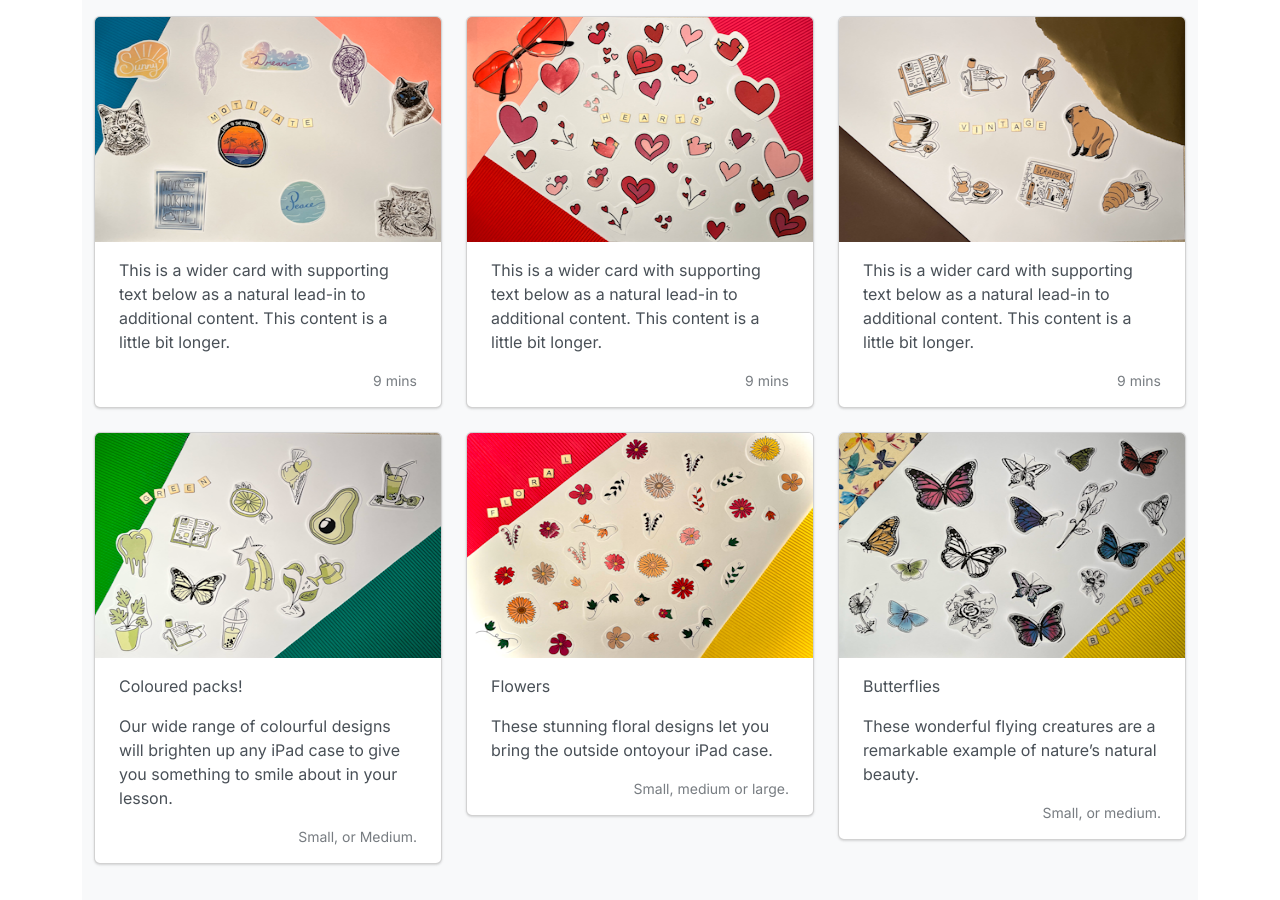
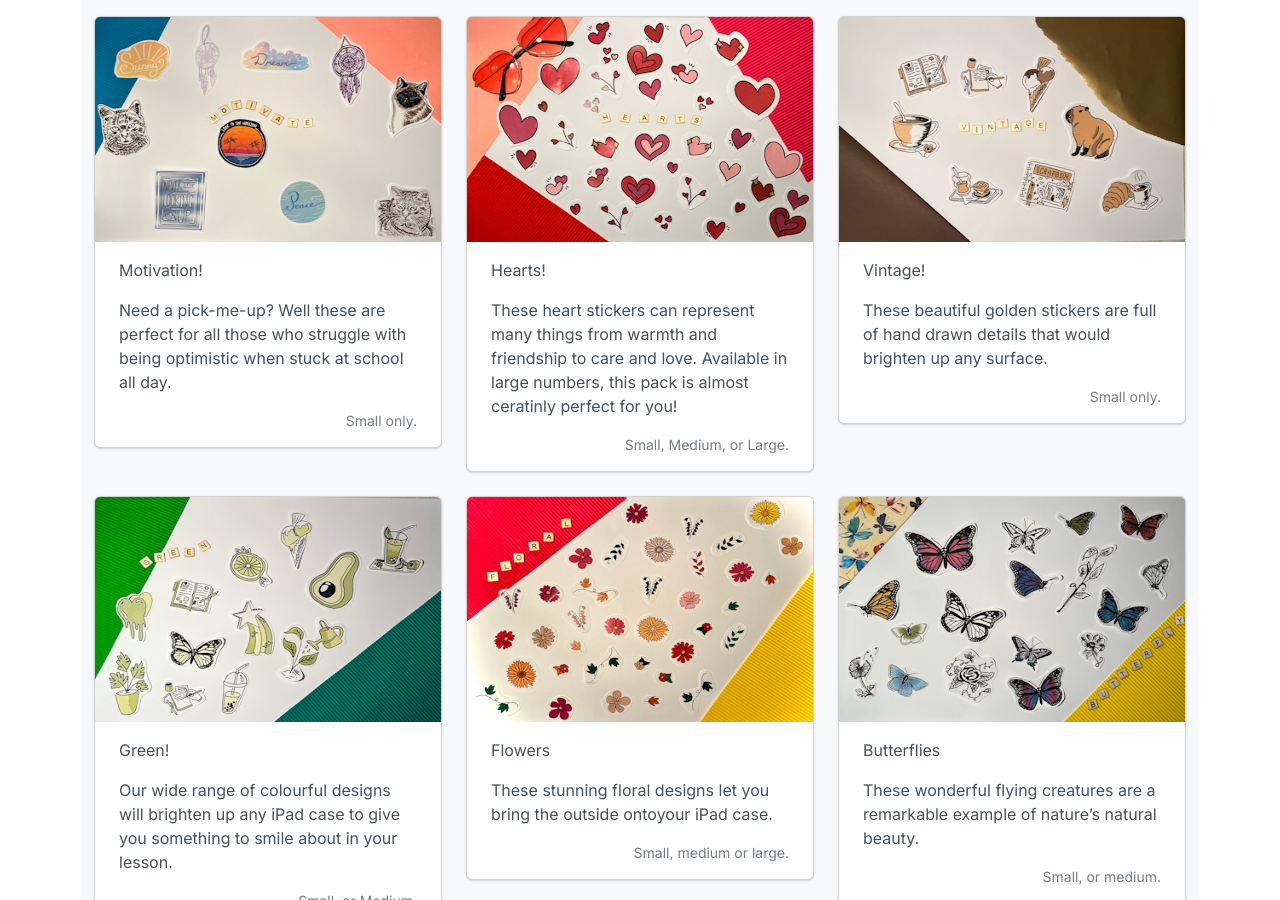
Before and after one commit to NatashaCELloyd/NatashaCELloyd.github.io, a Jekyll site: the page built from Stickers.md, in a window 1280 px wide and 900 px high, scrolled down 635 px. Built offline with Jekyll 4.4.1, drawn with Linux system fonts in a browser that asks for light colours.

Commit message:
Update Stickers.md

```diff
--- a/Stickers.md
+++ b/Stickers.md
@@ -57,12 +57,13 @@ title: Stickers - small-£3 medium-£4 large-£5
               <div class="card mb-4 box-shadow">
                 <img class="card-img-top" style="height:225px;width:100%;display:block;" src='{{ "/assets/pics/IMG_0308.png" | relative_url }}' />
                 <div class="card-body">
-                  <p class="card-text">This is a wider card with supporting text below as a natural lead-in to additional content. This content is a little bit longer.</p>
+                <p class="card-text">Motivation! </p>
+                  <p class="card-text">Need a pick-me-up? Well these are perfect for all those who struggle with being optimistic when stuck at school all day.</p>
                   <div class="d-flex justify-content-between align-items-center">
                     <div class="btn-group">
 
                     </div>
-                    <small class="text-muted">9 mins</small>
+                    <small class="text-muted">Small only.</small>
                   </div>
                 </div>
               </div>
@@ -71,12 +72,13 @@ title: Stickers - small-£3 medium-£4 large-£5
               <div class="card mb-4 box-shadow">
                 <img class="card-img-top" style="height:225px;width:100%;display:block;" src='{{ "/assets/pics/IMG_0310.png" | relative_url }}' />
                 <div class="card-body">
-                  <p class="card-text">This is a wider card with supporting text below as a natural lead-in to additional content. This content is a little bit longer.</p>
+                <p class="card-text">Hearts! </p>
+                  <p class="card-text">These heart stickers can represent many things from warmth and friendship to care and love. Available in large numbers, this pack is almost ceratinly perfect for you!</p>
                   <div class="d-flex justify-content-between align-items-center">
                     <div class="btn-group">
 
                     </div>
-                    <small class="text-muted">9 mins</small>
+                    <small class="text-muted">Small, Medium, or Large.</small>
                   </div>
                 </div>
               </div>
@@ -85,12 +87,13 @@ title: Stickers - small-£3 medium-£4 large-£5
               <div class="card mb-4 box-shadow">
                 <img class="card-img-top" style="height:225px;width:100%;display:block;" src='{{ "/assets/pics/IMG_0303.png" | relative_url }}' />
                 <div class="card-body">
-                  <p class="card-text">This is a wider card with supporting text below as a natural lead-in to additional content. This content is a little bit longer.</p>
+                <p class="card-text">Vintage! </p>
+                  <p class="card-text">These beautiful golden stickers are full of hand drawn details that would brighten up any surface.</p>
                   <div class="d-flex justify-content-between align-items-center">
                     <div class="btn-group">
 
                     </div>
-                    <small class="text-muted">9 mins</small>
+                    <small class="text-muted">Small only.</small>
                   </div>
                 </div>
               </div>
@@ -100,7 +103,7 @@ title: Stickers - small-£3 medium-£4 large-£5
               <div class="card mb-4 box-shadow">
                <img class="card-img-top" style="height:225px;width:100%;display:block;" src='{{ "/assets/pics/IMG_0300.png" | relative_url }}' />
                 <div class="card-body">
-                  <p class="card-text">Coloured packs! </p>
+                  <p class="card-text">Green! </p>
 
                   <p class="card-text">Our wide range of colourful designs will brighten up any iPad case to give you something to smile about in your lesson. </p>
                   <div class="d-flex justify-content-between align-items-center">
```
